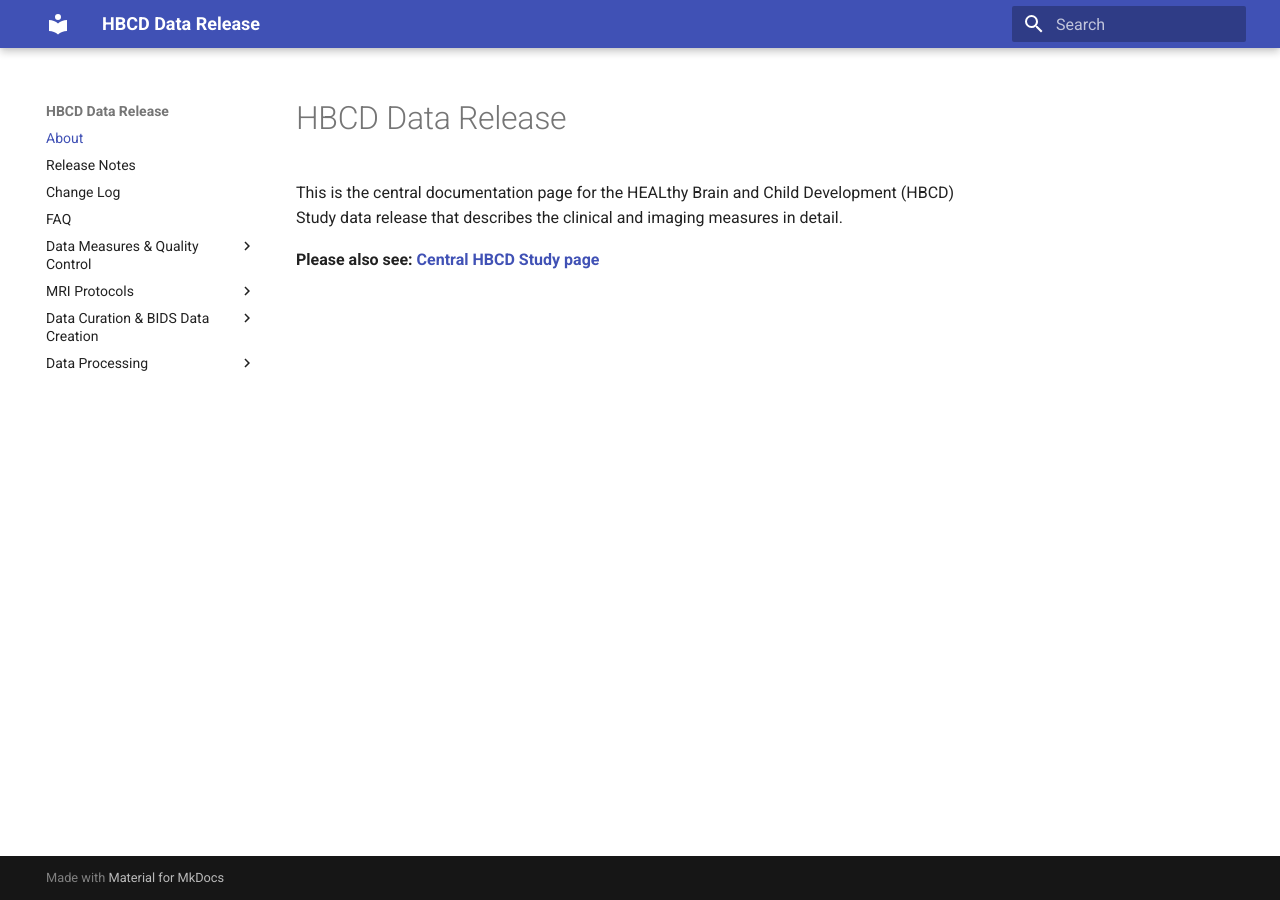
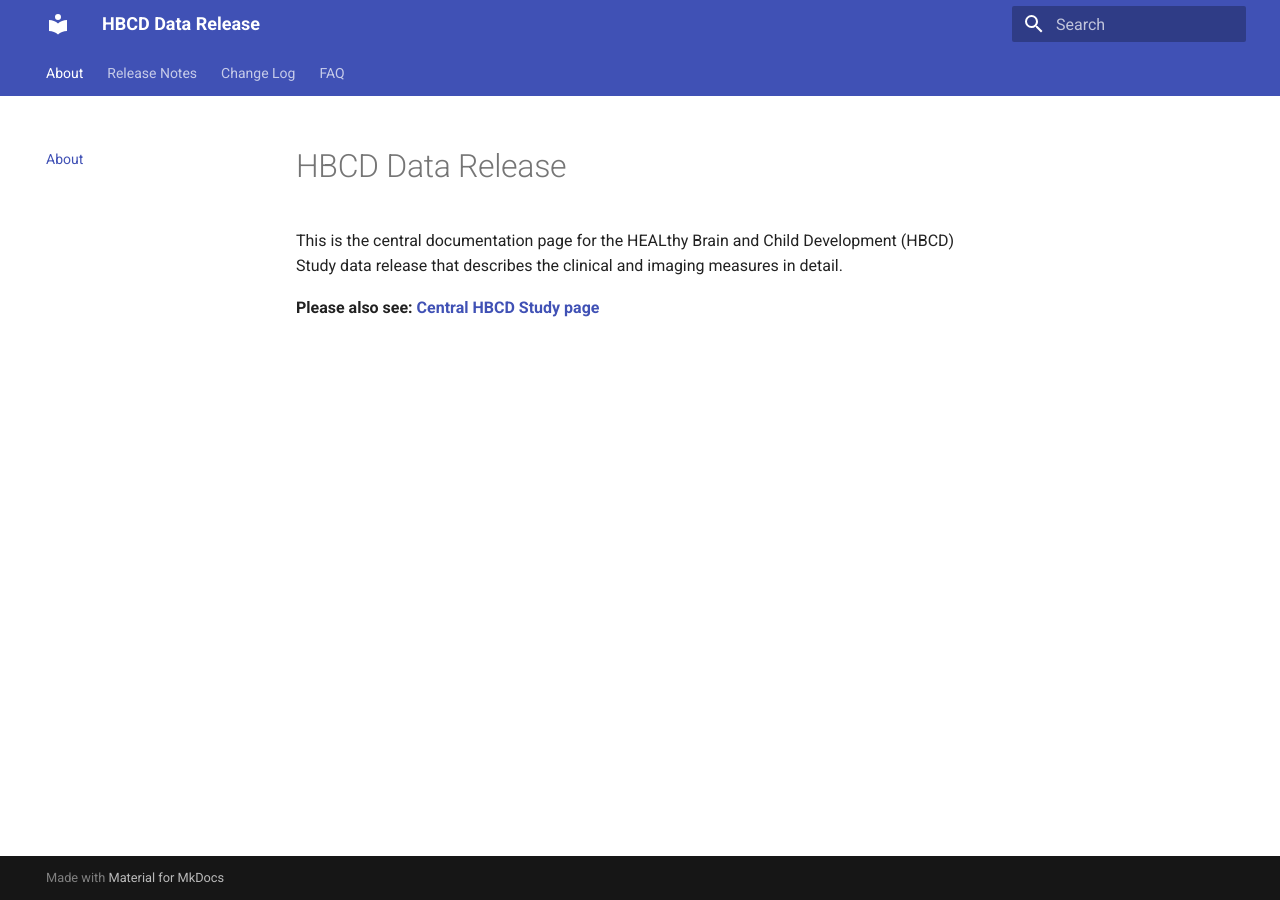
Before and after one commit to mattcieslak/hbcd-docs, an MkDocs documentation site: the page built from docs/index.md, in a window 1280 px wide. Built offline with MkDocs 1.6.1 and Material for MkDocs 9.7.7, drawn with Linux system fonts in a browser that asks for light colours.

Commit message:
add main sections to top of page and nest additional content under Release Notes

```diff
--- a/docs/main/releasenotes.md
+++ /dev/null
@@ -1 +0,0 @@
-# Release Notes
--- a/docs/requirements.txt
+++ b/docs/requirements.txt
@@ -1 +1,2 @@
 mkdocs-material
+mike
--- a/mkdocs.yml
+++ b/mkdocs.yml
@@ -1,29 +1,39 @@
 site_name: HBCD Data Release
-theme: material
+
+theme:
+  name: material
+  features:
+    - navigation.tabs
+    - navigation.path
+    - version
+
 plugins:
   - search
+  - mike
+
 docs_dir: docs
+
 nav:
   - About: index.md
-  - Release Notes: main/releasenotes.md
-  - Change Log: main/changelog.md
-  - FAQ: main/faq.md
-  - Data Measures & Quality Control:
-    - Demographics: measures/demographics.md
-    - "Physical Health: Food Insecurity": measures/physhealth.md
-    - Pregnancy and exposures: measures/pregexposures.md
-    - Novel Technologies/Wearable Sensors: measures/sensors.md
-    - Social and Environmental Determinants: measures/socenv_determinants.md
-    - Behavior/Caregiver Child Interaction: measures/behavior.md
-    - EEG: measures/eeg.md
-  - MRI Protocols:
-    - Siemens Protocol v2.2: mriprotocols/siemens.md
-    - GE Protocol v2.2: mriprotocols/ge.md
-  - Data Curation & BIDS Data Creation:
-    - Overview: datacuration/bids.md
-    - Imaging Curation: datacuration/imaging.md
-    - Biosensor Curation: datacuration/motion.md
-    - Phenotypes Curation: datacuration/phenotypes.md
-  - Data Processing:
-    - HBCD Processing: processing/processing.md
-    - Pipelines & Software Standards: processing/pipelines.md
+  - Release Notes:
+    - Data Measures & Quality Control:
+      - Demographics: measures/demographics.md
+      - "Physical Health: Food Insecurity": measures/physhealth.md
+      - Pregnancy and exposures: measures/pregexposures.md
+      - Novel Technologies/Wearable Sensors: measures/sensors.md
+      - Social and Environmental Determinants: measures/socenv_determinants.md
+      - Behavior/Caregiver Child Interaction: measures/behavior.md
+      - EEG: measures/eeg.md
+    - MRI Protocols:
+      - Siemens Protocol: mriprotocols/siemens.md
+      - GE Protocol: mriprotocols/ge.md
+    - Data Curation & BIDS Data Creation:
+      - Overview: datacuration/bids.md
+      - Imaging Curation: datacuration/imaging.md
+      - Biosensor Curation: datacuration/motion.md
+      - Phenotypes Curation: datacuration/phenotypes.md
+    - Data Processing:
+      - Pipelines & Software Standards: processing/pipelines.md
+      - External Processing Documentation: processing/processing.md
+  - Change Log: changelog.md
+  - FAQ: faq.md
```
Also changed, not shown: docs/changelog.md (renamed from docs/main/changelog.md), docs/faq.md (renamed from docs/main/faq.md).
